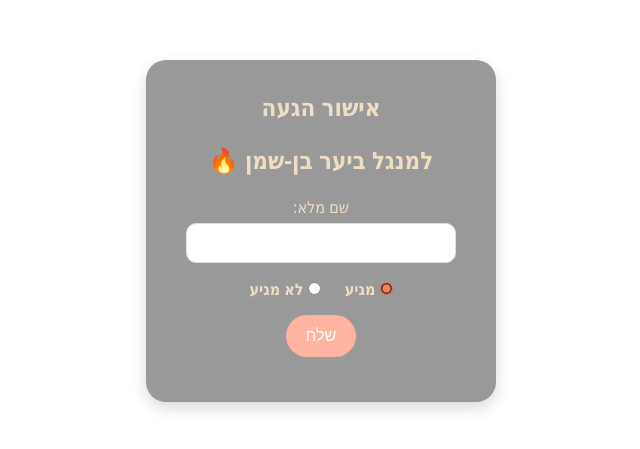
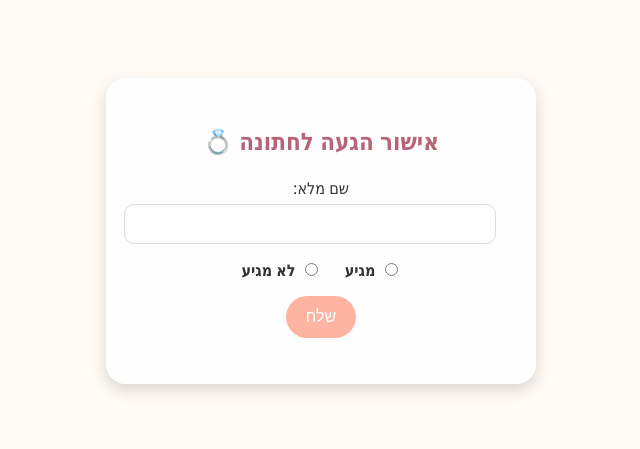
Before and after one commit to MrBennySolomon/RSVP, a website: page public/index.html in a window 1280 px wide. Shown: the part 169-618 px from the top of the page, without its empty margins (319-959 px from the left). Drawn offline with Linux system fonts and the light colour scheme.

Commit message:
pre-course 2

```diff
--- a/public/index.html
+++ b/public/index.html
@@ -5,13 +5,6 @@
   <title>אישור הגעה לחתונה</title>
   <meta name="viewport" content="width=device-width, initial-scale=1.0">
   <style>
-    *,
-    *::before,
-    *::after {
-      margin: 0;
-      padding: 0;
-      box-sizing: border-box;
-    }
     body {
       font-family: "Segoe UI", Tahoma, sans-serif;
       display: flex;
@@ -24,16 +17,14 @@
     .overlay {
       position: absolute;
       top: 0; left: 0;
-      width: 100vw; height: 100vh;
-      /* background: rgba(255, 248, 240, 0.7); */
-      background-image: url("bbq.png");
-
+      width: 100%; height: 100%;
+      background: rgba(255, 248, 240, 0.7);
       z-index: 1;
     }
     .card {
       position: relative;
       z-index: 2;
-      background: rgba(0, 0, 0, 0.4);
+      background: rgba(255, 255, 255, 0.9);
       padding: 30px 40px;
       border-radius: 20px;
       box-shadow: 0 6px 15px rgba(0,0,0,0.15);
@@ -43,18 +34,14 @@
     }
     h1 {
       margin-bottom: 20px;
-      color: #EFDEC3;
+      color: #b56576;
       font-size: 24px;
     }
     label {
       display: block;
       margin: 10px 0;
       font-size: 16px;
-      color: #EFDEC3;
-    }
-
-    input[type="radio"] {
-      accent-color: coral;
+      color: #333;
     }
     input[type="text"] {
       width: 100%;
@@ -110,15 +97,14 @@
 <body>
   <div class="overlay"></div>
   <div class="card">
-    <h1>אישור הגעה</h1>
-    <h1>למנגל ביער בן-שמן 🔥</h1>
+    <h1>אישור הגעה לחתונה 💍</h1>
     <form id="rsvpForm">
       <label>
         שם מלא:
-        <input type="text" name="name" required >
+        <input type="text" name="name" required>
       </label>
       <div class="options">
-        <label><input type="radio" name="attendance" value="מגיע" required checked> מגיע</label>
+        <label><input type="radio" name="attendance" value="מגיע" required> מגיע</label>
         <label><input type="radio" name="attendance" value="לא מגיע"> לא מגיע</label>
       </div>
       <button type="submit">שלח</button>
```
